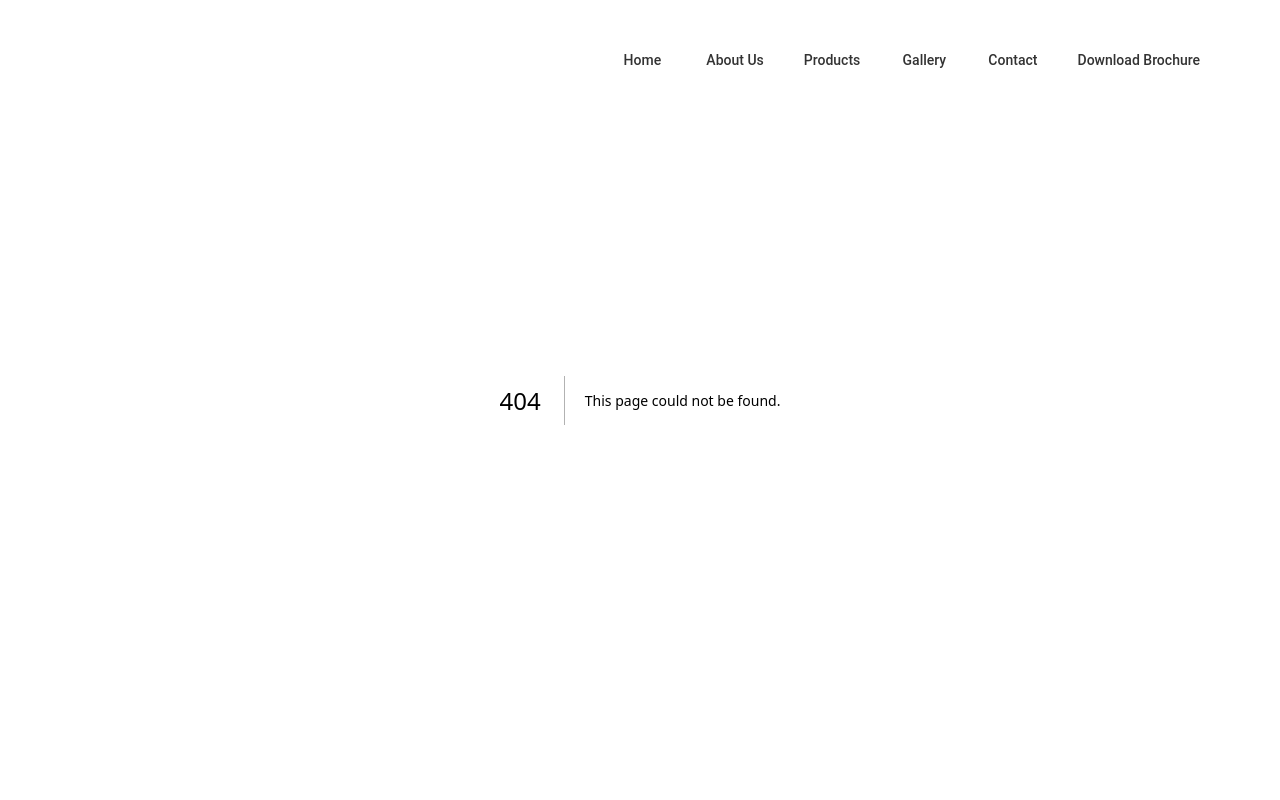
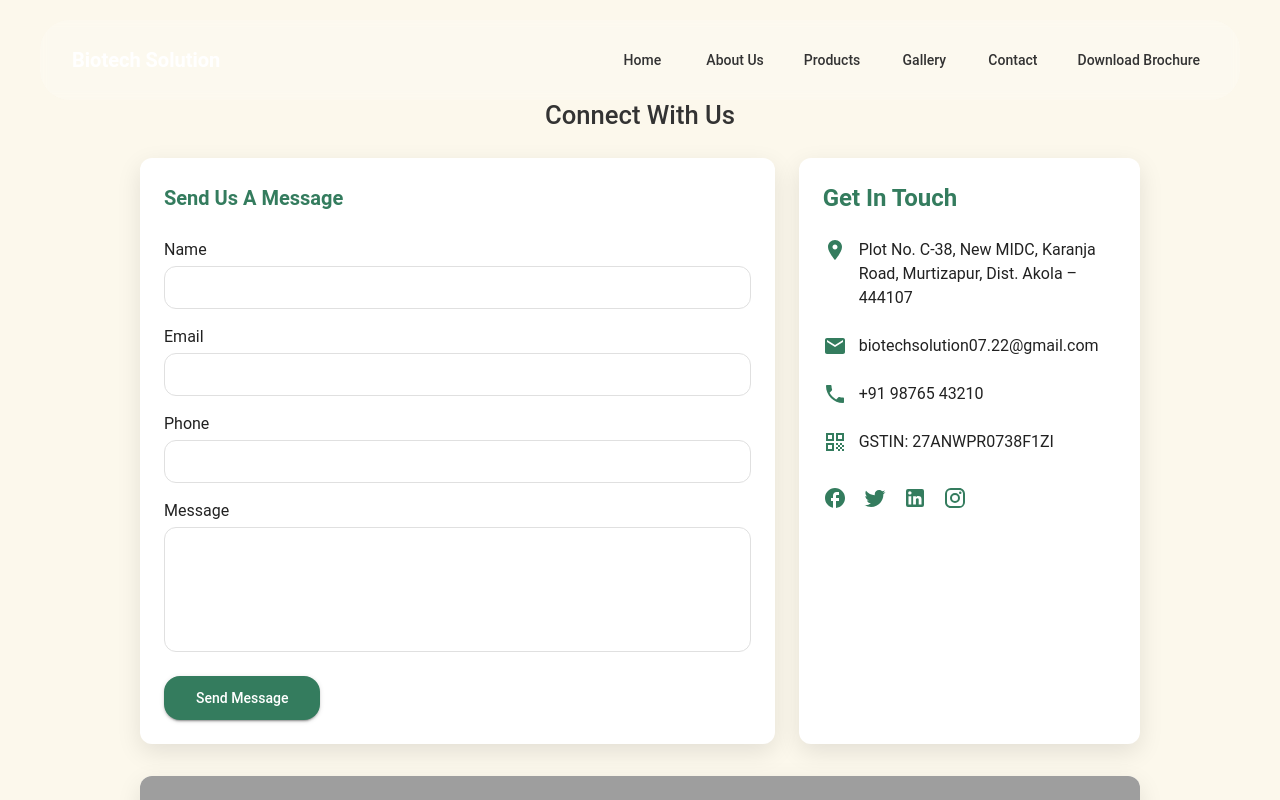
Before and after one commit to Ritik-droid/JoytishnaEnterprises, a Next.js app: page /contact in a window 1280 px wide. Before the commit this address had no page. Shown: the top 800 px of the page. Built offline with nearby package versions, Linux system fonts and the light colour scheme; grey boxes are pictures that could not be loaded.

Commit message:
done all

```diff
--- /dev/null
+++ b/app/api/contact/route.js
@@ -0,0 +1,44 @@
+import nodemailer from "nodemailer";
+
+export async function POST(req) {
+  try {
+    const body = await req.json();
+    const { name, email, phone, message } = body;
+
+    if (!name || !email || !message) {
+      return Response.json(
+        { success: false, message: "Missing required fields" },
+        { status: 400 }
+      );
+    }
+
+    const transporter = nodemailer.createTransport({
+      service: "gmail",
+      auth: {
+        user: process.env.EMAIL_USER,
+        pass: process.env.EMAIL_PASS, // App password (not normal password)
+      },
+    });
+
+    await transporter.sendMail({
+      from: `"Website Contact" <${process.env.EMAIL_USER}>`,
+      to: process.env.EMAIL_USER,
+      subject: `New Contact Form Submission`,
+      html: `
+        <h3>Received Message from Website</h3>
+        <p><strong>Name:</strong> ${name}</p>
+        <p><strong>Email:</strong> ${email}</p>
+        <p><strong>Phone:</strong> ${phone}</p>
+        <p><strong>Message:</strong> ${message}</p>
+      `,
+    });
+
+    return Response.json({ success: true });
+  } catch (error) {
+    console.error(error);
+    return Response.json(
+      { success: false, message: "Email failed to send" },
+      { status: 500 }
+    );
+  }
+}
--- /dev/null
+++ b/app/contact/page.tsx
@@ -0,0 +1,10 @@
+import { ConnectUS } from "@/components/section/ConnectUS";
+import { Box } from "@mui/material";
+
+export default function ContactPage() {
+  return (
+    <Box sx={{ py: 6, backgroundColor: "#FCF8EC" }}>
+      <ConnectUS />
+    </Box>
+  );
+}
--- a/components/Navbar.tsx
+++ b/components/Navbar.tsx
@@ -19,9 +19,7 @@ const navLinks = [
   { label: "Products", href: "/products" },
   { label: "Gallery", href: "/gallery" },
   { label: "Contact", href: "/contact" },
-  { label: "Download Brochure", href: "/downloadBrochure" },
-
-
+  { label: "Download Brochure", href: "/biotech_solution.pdf", newTab: true },
 ];
 
 export default function Navbar() {
@@ -63,8 +61,7 @@ export default function Navbar() {
           sx={{
             minHeight: { xs: 56, sm: 64, md: 80 },
             px: { xs: 2, md: 4 },
-             py: { xs: 0, md:2 },
-
+            py: { xs: 0, md: 2 },
           }}
         >
           <Typography
@@ -83,8 +80,12 @@ export default function Navbar() {
               {navLinks.map((link) => (
                 <Button
                   key={link.href}
-                  component={Link}
+                  component={link.newTab ? "a" : Link}
                   href={link.href}
+                  {...(link.newTab && {
+                    target: "_blank",
+                    rel: "noopener noreferrer",
+                  })}
                   sx={{ color: "#333333", textTransform: "none" }}
                 >
                   {link.label}
@@ -113,12 +114,15 @@ export default function Navbar() {
           <Typography sx={{ fontSize: 20, fontWeight: 600, mb: 3 }}>
             Biotech Solution
           </Typography>
-
           {navLinks.map((link) => (
             <Button
               key={link.href}
-              component={Link}
+              component={link.newTab ? "a" : Link}
               href={link.href}
+              {...(link.newTab && {
+                target: "_blank",
+                rel: "noopener noreferrer",
+              })}
               onClick={() => setOpen(false)}
               sx={{
                 display: "block",
--- a/components/section/ConnectUS.tsx
+++ b/components/section/ConnectUS.tsx
@@ -11,6 +11,7 @@ import {
   LinkedIn,
   Instagram,
 } from "@mui/icons-material";
+import { useState } from "react";
 
 export const ConnectUS = () => {
   const commonTextFieldStyles = {
@@ -22,6 +23,34 @@ export const ConnectUS = () => {
       "&.Mui-focused fieldset": { borderColor: "#E0E0E0" },
       "& input": { padding: "10px 14px" },
     },
+  };
+
+  const [formData, setFormData] = useState({
+    name: "",
+    email: "",
+    phone: "",
+    message: "",
+  });
+
+  const handleChange = (e) => {
+    setFormData({ ...formData, [e.target.name]: e.target.value });
+  };
+
+  const handleSubmit = async () => {
+    const res = await fetch("/api/contact", {
+      method: "POST",
+      headers: { "Content-Type": "application/json" },
+      body: JSON.stringify(formData),
+    });
+
+    const data = await res.json();
+
+    if (data.success) {
+      alert("Message sent successfully!");
+      setFormData({ name: "", email: "", phone: "", message: "" });
+    } else {
+      alert("Failed to send message.");
+    }
   };
 
   return (
@@ -71,16 +100,37 @@ export const ConnectUS = () => {
             </Typography>
 
             <Typography mb={0.5}>Name</Typography>
-            <TextField fullWidth sx={commonTextFieldStyles} />
+            <TextField
+              name="name"
+              value={formData.name}
+              onChange={handleChange}
+              fullWidth
+              sx={commonTextFieldStyles}
+            />
 
             <Typography mb={0.5}>Email</Typography>
-            <TextField fullWidth sx={commonTextFieldStyles} />
+            <TextField
+              name="email"
+              value={formData.email}
+              onChange={handleChange}
+              fullWidth
+              sx={commonTextFieldStyles}
+            />
 
             <Typography mb={0.5}>Phone</Typography>
-            <TextField fullWidth sx={commonTextFieldStyles} />
+            <TextField
+              name="phone"
+              value={formData.phone}
+              onChange={handleChange}
+              fullWidth
+              sx={commonTextFieldStyles}
+            />
 
             <Typography mb={0.5}>Message</Typography>
             <TextField
+              name="message"
+              value={formData.message}
+              onChange={handleChange}
               fullWidth
               multiline
               rows={4}
@@ -89,6 +139,7 @@ export const ConnectUS = () => {
 
             <Button
               variant="contained"
+              onClick={handleSubmit}
               sx={{
                 mt: 1,
                 backgroundColor: "#347C5E",
--- a/package.json
+++ b/package.json
@@ -14,6 +14,7 @@
     "@mui/icons-material": "^7.3.7",
     "@mui/material": "^7.3.7",
     "next": "16.1.6",
+    "nodemailer": "^8.0.1",
     "react": "19.2.3",
     "react-dom": "19.2.3",
     "react-slick": "^0.31.0",
```
Also changed, not shown: 2 other files (tests, documents, lock files or other folders).
